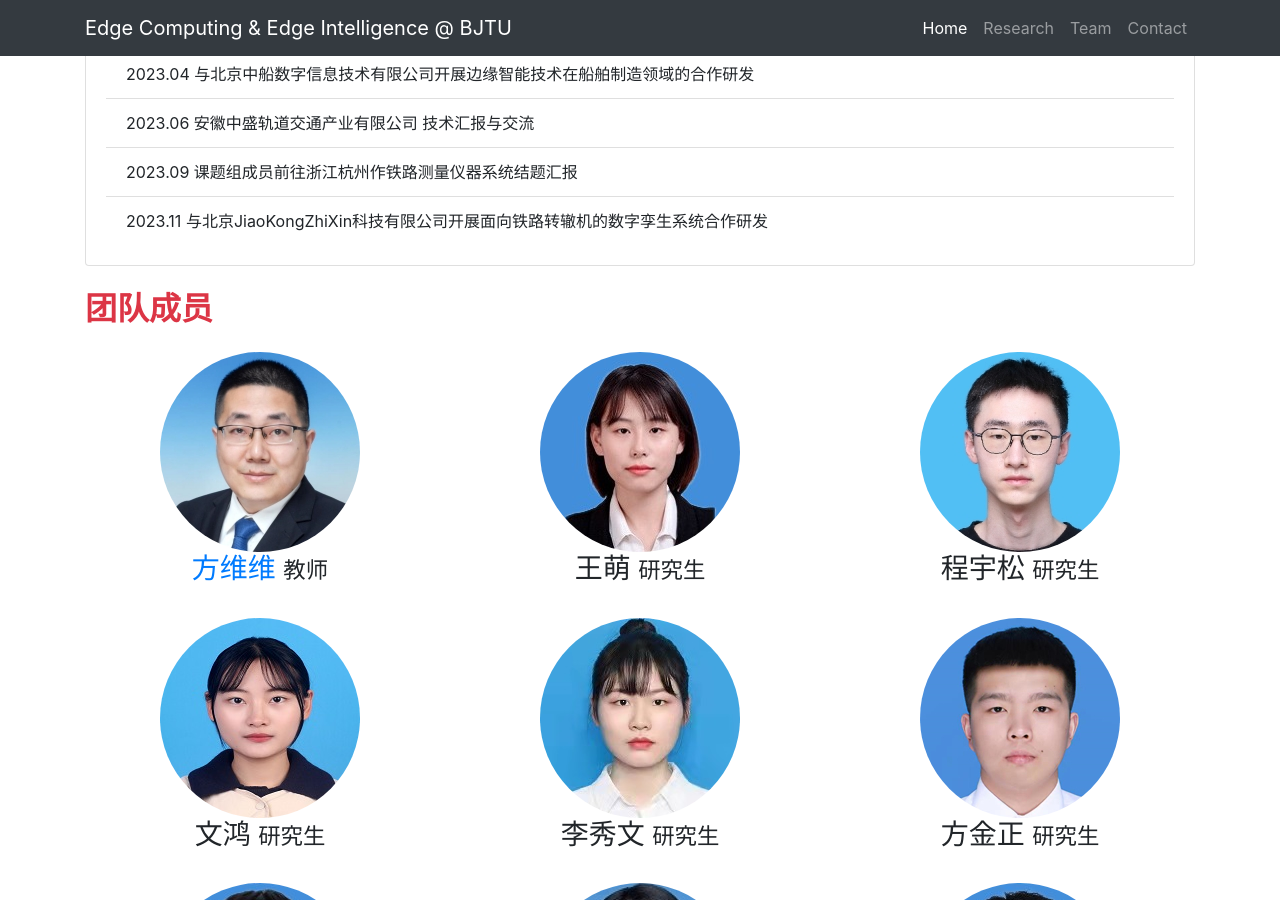
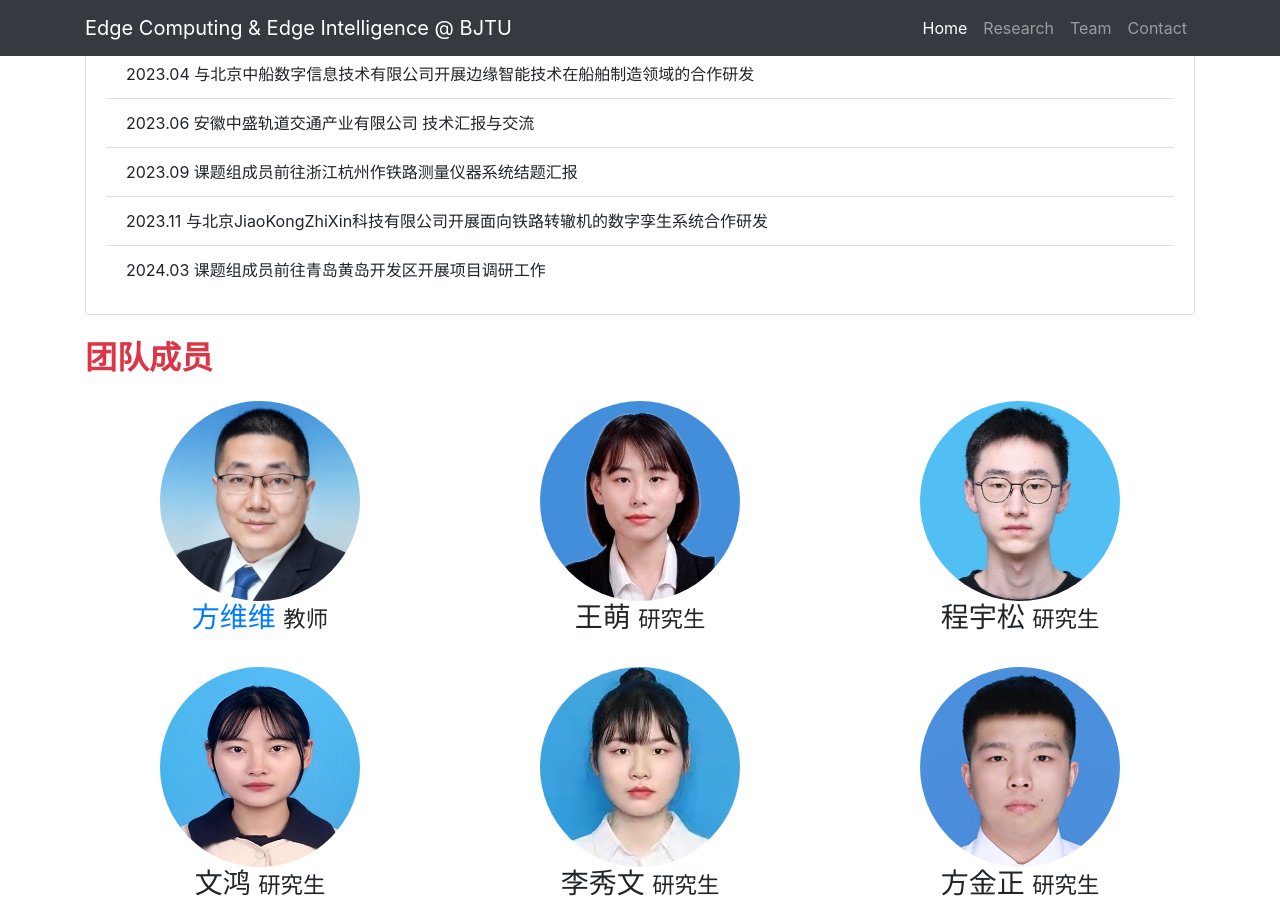
Before and after one commit to fangvv/Homepage, a Jekyll site: the page Edgecomp/index.html, which Jekyll copies as it is, in a window 1280 px wide and 900 px high, scrolled down 8168 px. Built offline with Jekyll 4.4.1, drawn with Linux system fonts in a browser that asks for light colours; comment, search, counter and statistics services are not loaded.

Commit message:
update activities

```diff
--- a/Edgecomp/index.html
+++ b/Edgecomp/index.html
@@ -222,6 +222,7 @@
       <li class="list-group-item">2023.06 安徽中盛轨道交通产业有限公司 技术汇报与交流</li>
       <li class="list-group-item">2023.09 课题组成员前往浙江杭州作铁路测量仪器系统结题汇报</li>
       <li class="list-group-item">2023.11 与北京JiaoKongZhiXin科技有限公司开展面向铁路转辙机的数字孪生系统合作研发</li>
+      <li class="list-group-item">2024.03 课题组成员前往青岛黄岛开发区开展项目调研工作</li>
   </ul>
   </div>
 </div>
```
